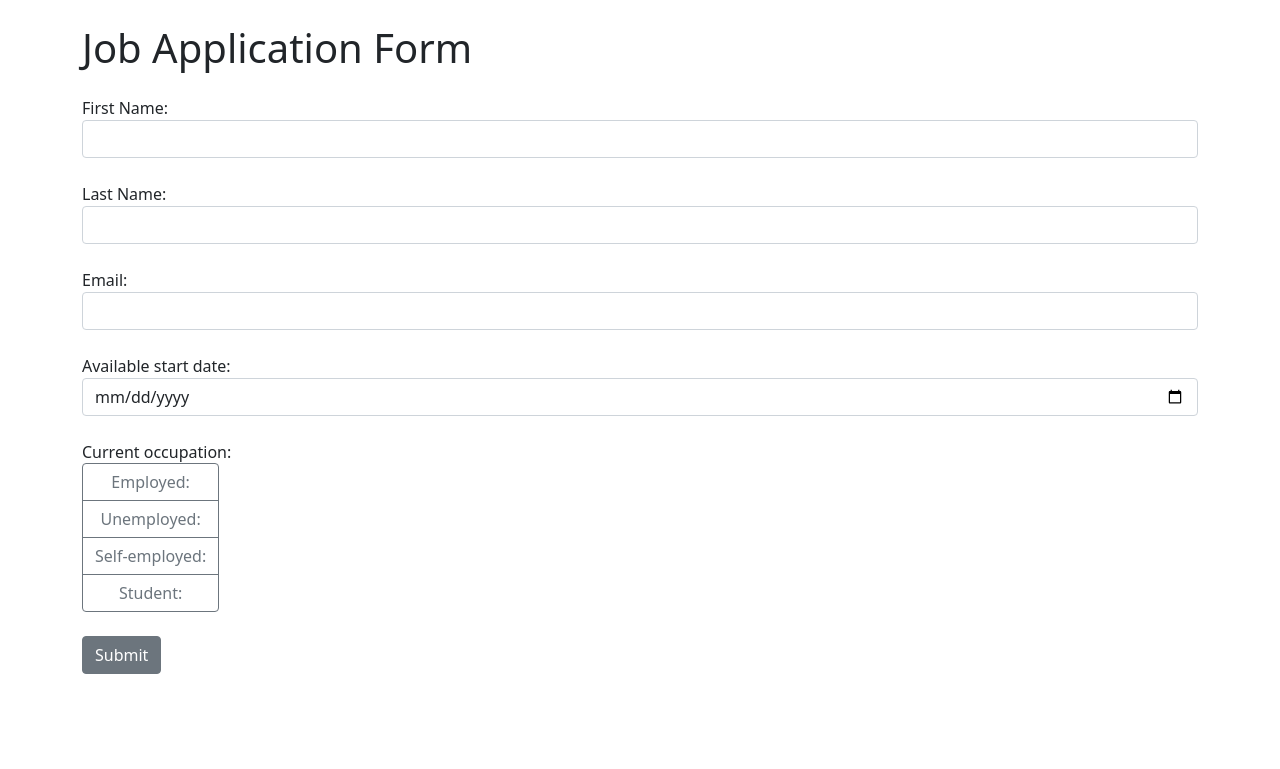
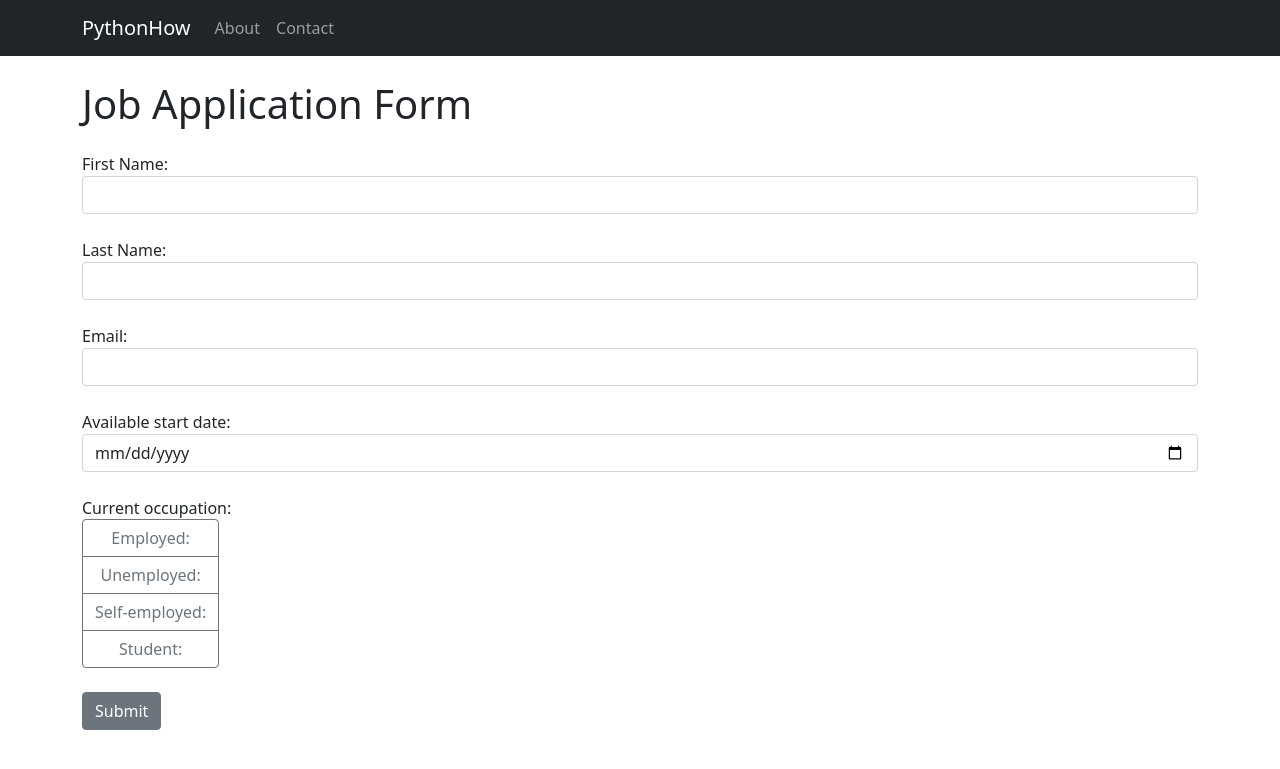
Before and after one commit to KrasimirMuratovski/app17_django_form, a Django app: page / in a window 1280 px wide. Shown: the top 769 px of the page. Run offline with Django 5.2, Linux system fonts and the light colour scheme.

Commit message:
Day 52: Navbar added.

```diff
--- /dev/null
+++ b/job_application/templates/about.html
@@ -0,0 +1,4 @@
+{% extends 'base.html' %}
+{% block content %}
+<h1 class="mt-4 mb-4">About Us</h1>
+{% endblock %}
--- /dev/null
+++ b/job_application/templates/base.html
@@ -0,0 +1,35 @@
+<!DOCTYPE html>
+<html lang="en">
+    <head>
+        <meta charset="UTF-8">
+        <link rel="stylesheet" href="https://cdn.jsdelivr.net/npm/bootstrap@5.1.3/dist/css/bootstrap.min.css">
+        <title>Title</title>
+    </head>
+    <body>
+        <nav class="navbar navbar-expand-lg navbar-dark bg-dark">
+          <div class="container">
+            <a class="navbar-brand" href="{% url 'index' %}">PythonHow</a>
+            <button class="navbar-toggler" type="button" data-bs-toggle="collapse" data-bs-target="#navbarNav" aria-controls="navbarNav" aria-expanded="false" aria-label="Toggle navigation">
+              <span class="navbar-toggler-icon"></span>
+            </button>
+            <div class="collapse navbar-collapse" id="navbarNav">
+              <ul class="navbar-nav">
+                <li class="nav-item {% if request.path == '/about/' %}active{% endif %}">
+                  <a class="nav-link" href="{% url 'about' %}">About</a>
+                </li>
+                <li class="nav-item {% if request.path == '/contact/' %}active{% endif %}">
+                  <a class="nav-link" href="{% url 'contact' %}">Contact</a>
+                </li>
+              </ul>
+            </div>
+          </div>
+        </nav>
+        <div class="container">
+            {% block content %}
+            {% endblock %}
+        </div>
+    <script src="https://code.jquery.com/jquery-3.6.0.min.js"></script>
+    <script src="https://cdn.jsdelivr.net/npm/bootstrap@5.1.3/dist/js/bootstrap.min.js"></script>
+
+    </body>
+</html>
--- /dev/null
+++ b/job_application/templates/contact.html
@@ -0,0 +1,4 @@
+{% extends 'base.html' %}
+{% block content %}
+<h1 class="mt-4 mb-4">0876682930</h1>
+{% endblock %}
--- a/job_application/templates/index.html
+++ b/job_application/templates/index.html
@@ -1,15 +1,8 @@
-<!DOCTYPE html>
-<html lang="en">
-    <head>
-        <meta charset="UTF-8">
-        <link rel="stylesheet" href="https://cdn.jsdelivr.net/npm/bootstrap@5.1.3/dist/css/bootstrap.min.css">
-        <title>Title</title>
-    </head>
-    <body>
-        <div class="container">
+{% extends 'base.html' %}
+{% block content %}
+<h1 class="mt-4 mb-4">Job Application Form</h1>
 <form method="post">
     {% csrf_token %}
-            <h1 class="mt-4 mb-4">Job Application Form</h1>
     <div class="form-group mb-4">
         <label for="first_name">First Name:</label>
         <input class="form-control" type="text" id="first_name" name="first_name" required>
@@ -54,9 +47,4 @@
     </div>
     {% endif %}
 </form>
-        </div>
-    <script src="https://code.jquery.com/jquery-3.6.0.min.js"></script>
-    <script src="https://cdn.jsdelivr.net/npm/bootstrap@5.1.3/dist/js/bootstrap.min.js"></script>
-
-    </body>
-</html>
+{% endblock %}
--- a/job_application/urls.py
+++ b/job_application/urls.py
@@ -3,4 +3,6 @@ from . import views
 
 urlpatterns = [
 	path('', views.index, name='index'),
+	path('about/', views.about, name='about'),
+	path('contact/', views.contact, name='contact'),
 ]
--- a/job_application/views.py
+++ b/job_application/views.py
@@ -3,6 +3,7 @@ from .forms import Applicationform
 from .models import Form
 from django.contrib import messages
 from django.core.mail import EmailMessage
+
 
 def index(request):
 	if request.method == 'POST':
@@ -14,11 +15,19 @@ def index(request):
 			date = form.cleaned_data['date']
 			occupation = form.cleaned_data['occupation']
 
-			Form.objects.create(first_name = first_name, last_name = last_name,
-								email = email, date = date, occupation = occupation)
+			Form.objects.create(first_name=first_name, last_name=last_name,
+								email=email, date=date, occupation=occupation)
 			message_body = f"A new job application was submitted successfully. Thank you, \n{first_name}"
-			email_message = EmailMessage("Form submission confirmation", message_body,to = [email])
+			email_message = EmailMessage("Form submission confirmation", message_body, to=[email])
 			email_message.send()
 
 			messages.success(request, 'Your application has been submitted successfully.')
 	return render(request, "index.html")
+
+
+def about(request):
+	return render(request, 'about.html')
+
+
+def contact(request):
+	return render(request, 'contact.html')
```
Lines whose indentation alone changed are shown as unchanged.
